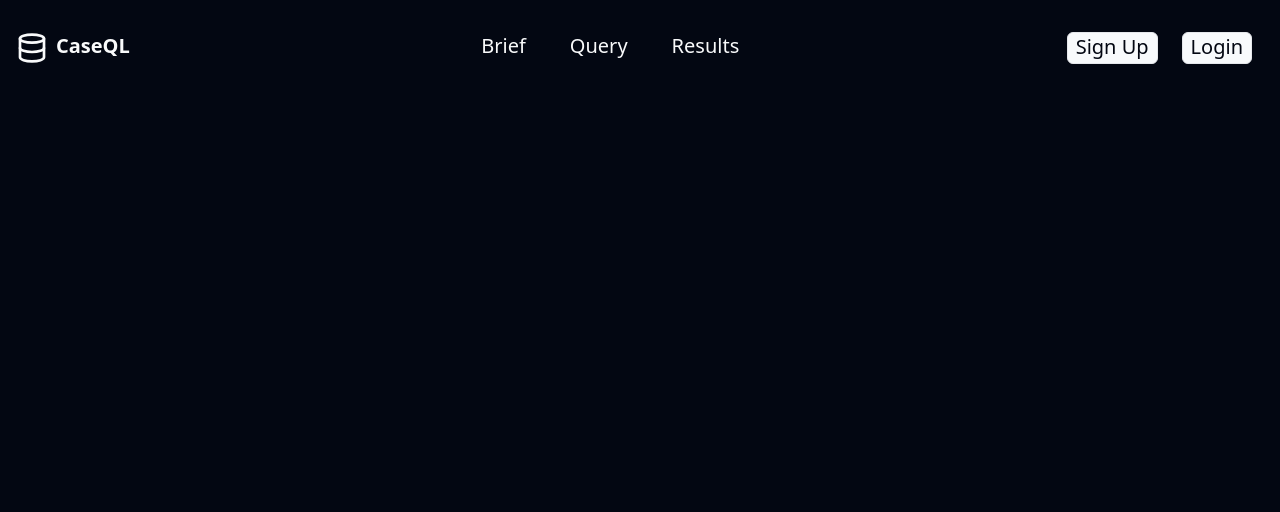
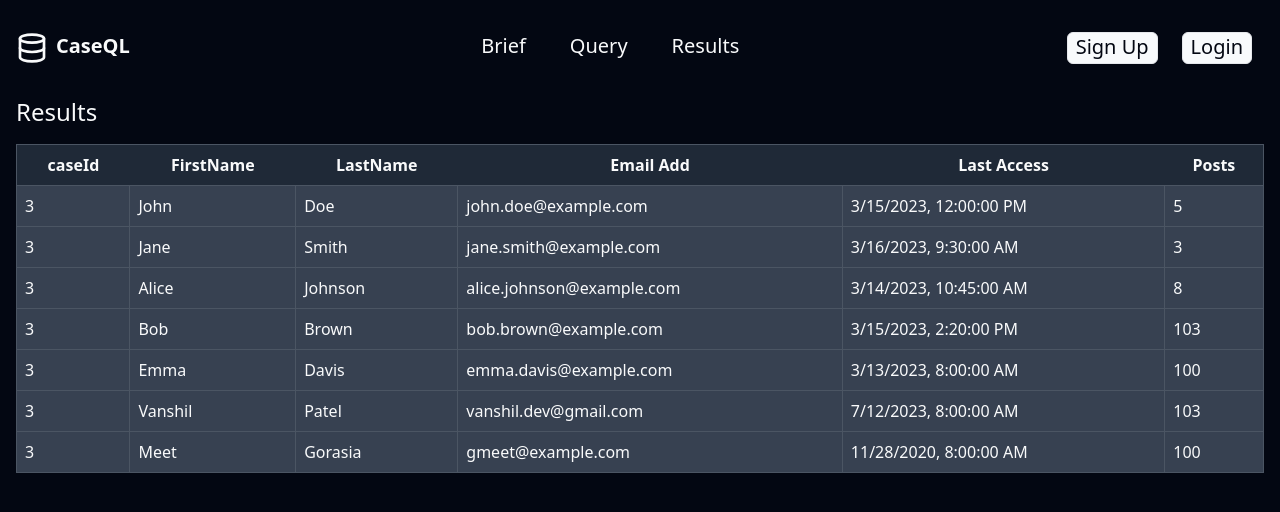
Before and after one commit to VanshilPatel/CaseQL, a React (Vite) app in the folder frontend/: page /results in a window 1280 px wide. Shown: the top 512 px of the page. Built offline with nearby package versions, Linux system fonts and the light colour scheme.

Commit message:
Results page updated , shows answer in table

```diff
--- a/frontend/src/components/Results.jsx
+++ b/frontend/src/components/Results.jsx
@@ -1,11 +1,98 @@
-import React from 'react'
+import React from 'react';
 
 const Results = () => {
+
+  const usersData = [
+    {
+        caseId: 3,
+        firstName: "John",
+        lastName: "Doe",
+        emailAdd: "john.doe@example.com",
+        lastAccess: new Date("2023-03-15T12:00:00Z"),
+        posts: 5
+    },
+    {
+        caseId: 3,
+        firstName: "Jane",
+        lastName: "Smith",
+        emailAdd: "jane.smith@example.com",
+        lastAccess: new Date("2023-03-16T09:30:00Z"),
+        posts: 3
+    },
+    {
+        caseId: 3,
+        firstName: "Alice",
+        lastName: "Johnson",
+        emailAdd: "alice.johnson@example.com",
+        lastAccess: new Date("2023-03-14T10:45:00Z"),
+        posts: 8
+    },
+    {
+        caseId: 3,
+        firstName: "Bob",
+        lastName: "Brown",
+        emailAdd: "bob.brown@example.com",
+        lastAccess: new Date("2023-03-15T14:20:00Z"),
+        posts: 103
+    },
+    {
+        caseId: 3,
+        firstName: "Emma",
+        lastName: "Davis",
+        emailAdd: "emma.davis@example.com",
+        lastAccess: new Date("2023-03-13T08:00:00Z"),
+        posts: 100
+    },
+    {
+        caseId: 3,
+        firstName: "Vanshil",
+        lastName: "Patel",
+        emailAdd: "vanshil.dev@gmail.com",
+        lastAccess: new Date("2023-07-12T08:00:00Z"),
+        posts: 103
+    },
+    {
+        caseId: 3,
+        firstName: "Meet",
+        lastName: "Gorasia",
+        emailAdd: "gmeet@example.com",
+        lastAccess: new Date("2020-11-28T08:00:00Z"),
+        posts: 100
+    }
+];
+
   return (
-    <div>
+    <div className="bg-gray-950 text-gray-50 p-4">
+      <h2 className="text-2xl mb-4">Results</h2>
+      <div className="overflow-x-auto">
+        <table className="table-auto border-collapse border border-gray-600 w-full">
+          <thead>
+            <tr className="bg-gray-800">
+              <th className="p-2">caseId</th>
+              <th className="p-2">FirstName</th>
+              <th className="p-2">LastName</th>
+              <th className="p-2">Email Add</th>
+              <th className="p-2">Last Access</th>
+              <th className="p-2">Posts</th>
 
+            </tr>
+          </thead>
+          <tbody>
+            {usersData.map(item => (
+              <tr key={item.id} className="bg-gray-700">
+                <td className="p-2 border border-gray-600">{item.caseId}</td>
+                <td className="p-2 border border-gray-600">{item.firstName}</td>
+                <td className="p-2 border border-gray-600">{item.lastName}</td>
+                <td className="p-2 border border-gray-600">{item.emailAdd}</td>
+                <td className="p-2 border border-gray-600">{item.lastAccess.toLocaleString()}</td>
+                <td className="p-2 border border-gray-600">{item.posts}</td>
+              </tr>
+            ))}
+          </tbody>
+        </table>
+      </div>
     </div>
-  )
-}
+  );
+};
 
-export default Results
+export default Results;
```
